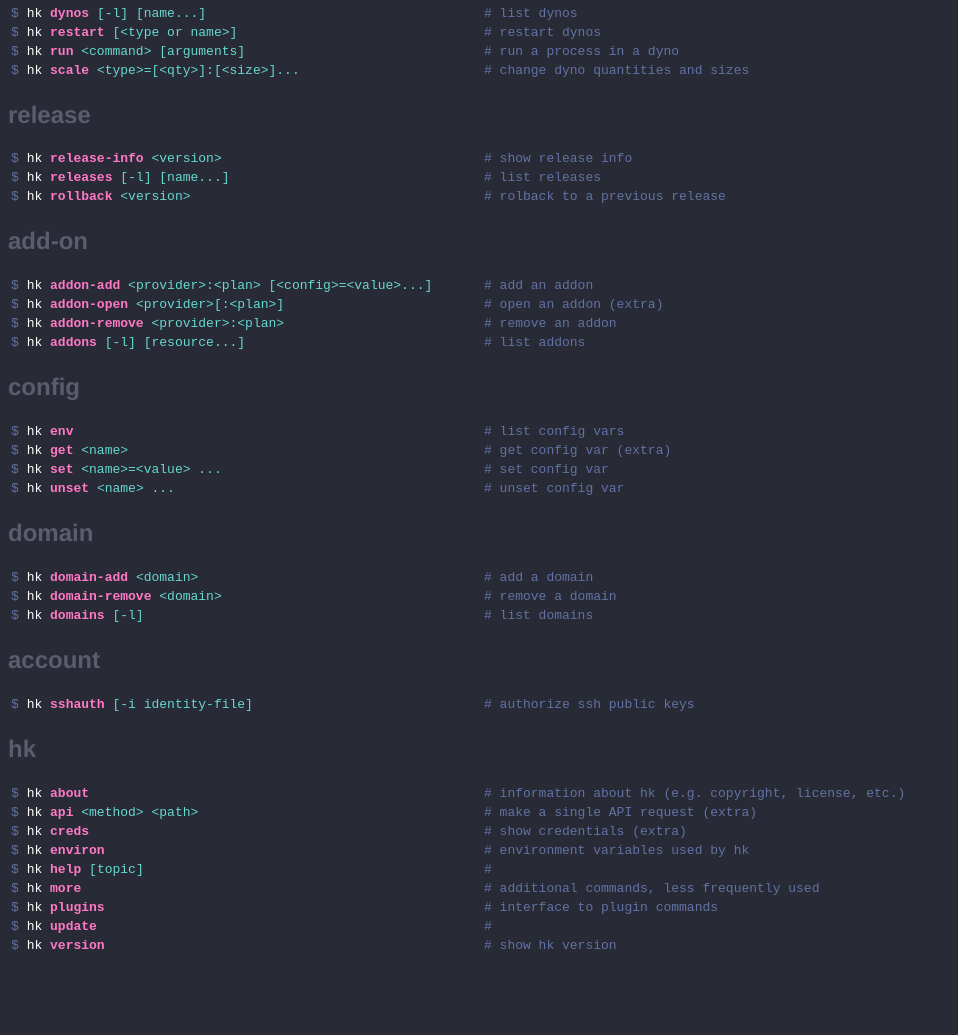
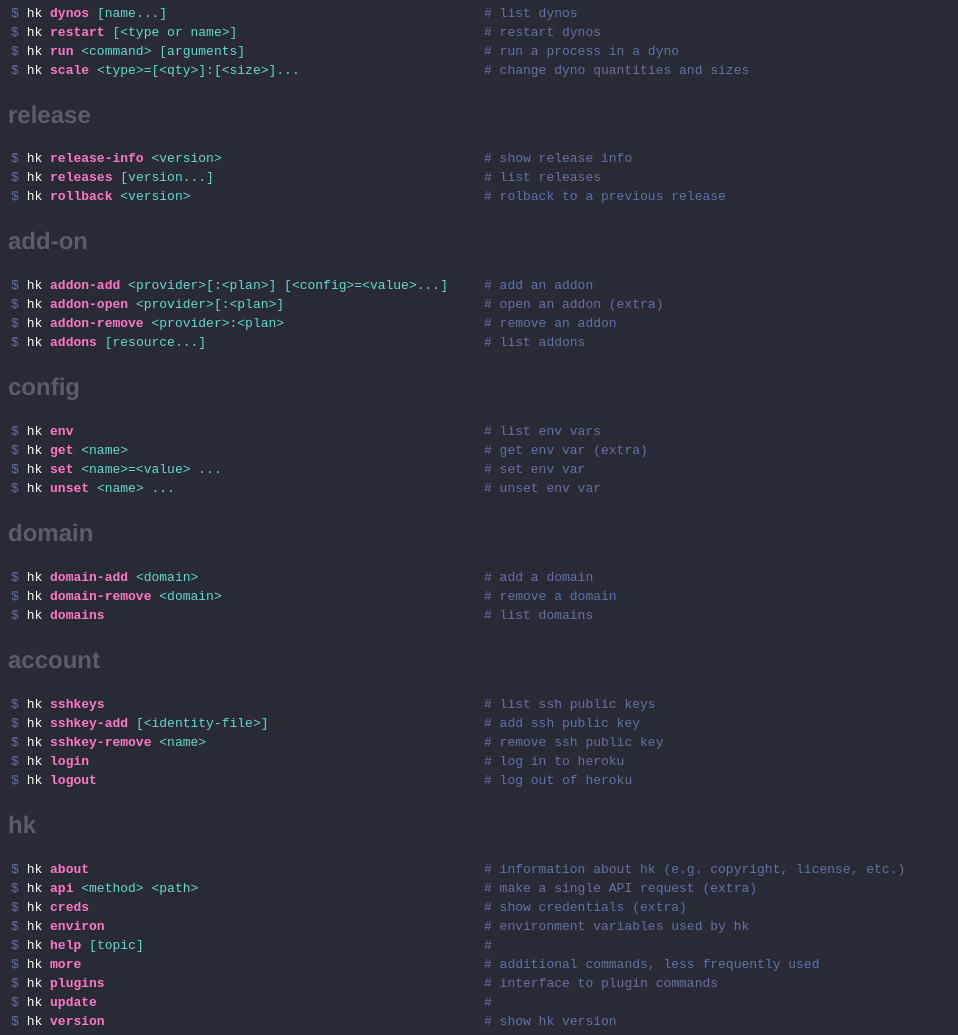
Before and after one commit to heroku/hk, a plain HTML site: page hkdist/public/styleguide.html in a window 1280 px wide. Shown: the part 401-1436 px from the top of the page, without its empty margins (0-958 px from the left). Before the commit the page ends 1365 px from the top, so only its background shows below. Drawn offline with nearby package versions, Linux system fonts and the light colour scheme.

Commit message:
First pass at feedback for commands

```diff
--- a/hkdist/public/styleguide.html
+++ b/hkdist/public/styleguide.html
@@ -84,23 +84,23 @@
         {
           "commands": [
             {
-              "root": "app",
+              "root": "which-app", // rename app to which-app
               "arguments": "",
               "comment": "show current directory app, if any (extra)"
             },
             {
               "root": "apps",
-              "arguments": "[-l] [app...]",
+              "arguments": "[app...]", // only verbose format
               "comment": "list apps"
             },
             {
-              "root": "create",
+              "root": "create", // without arguments start interactive prompt like npm init
               "arguments": "[-r region] [app]",
               "comment": "create an app"
             },
             {
-              "root": "destroy",
-              "arguments": "\u003cname\u003e",
+              "root": "destroy", // keep it like `heroku` (interactive wihout confirm)
+              "arguments": "<name>",
               "comment": "destroy an app"
             },
             {
@@ -109,7 +109,7 @@
               "comment": "show app info"
             },
             {
-              "root": "log",
+              "root": "log", // no one says check the log...other lists are plural
               "arguments": "[-n lines] [-s source] [-d dyno]",
               "comment": "stream app log lines"
             },
@@ -119,13 +119,13 @@
               "comment": "open app in a web browser (extra)"
             },
             {
-              "root": "rename",
-              "arguments": "\u003coldname\u003e \u003cnewname\u003e",
+              "root": "rename", // doesn't follow -a convention...
+              "arguments": "<oldname> <newname>",
               "comment": "rename an app"
             },
             {
               "root": "transfer",
-              "arguments": "\u003cemail\u003e",
+              "arguments": "<email>",
               "comment": "transfer app ownership to a collaborator (extra)"
             },
             {
@@ -145,7 +145,7 @@
             },
             {
               "root": "transfers",
-              "arguments": "[-l]",
+              "arguments": "", // default to verbose output
               "comment": "list existing app transfers (extra)"
             },
             {
@@ -160,22 +160,22 @@
           "commands": [
             {
               "root": "dynos",
-              "arguments": "[-l] [name...]",
+              "arguments": "[name...]", // default to verbose output
               "comment": "list dynos"
             },
             {
               "root": "restart",
-              "arguments": "[\u003ctype or name\u003e]",
+              "arguments": "[<type or name>]",
               "comment": "restart dynos"
             },
             {
               "root": "run",
-              "arguments": "\u003ccommand\u003e [arguments]",
+              "arguments": "<command> [arguments]", // add options to specify dyno size and detached option
               "comment": "run a process in a dyno"
             },
             {
               "root": "scale",
-              "arguments": "\u003ctype\u003e=[\u003cqty\u003e]:[\u003csize\u003e]...",
+              "arguments": "<type>=[<qty>]:[<size>]...",
               "comment": "change dyno quantities and sizes"
             }
           ],
@@ -185,17 +185,17 @@
           "commands": [
             {
               "root": "release-info",
-              "arguments": "\u003cversion\u003e",
+              "arguments": "<version>",
               "comment": "show release info"
             },
             {
               "root": "releases",
-              "arguments": "[-l] [name...]",
+              "arguments": "[version...]", // default to verbose output
               "comment": "list releases"
             },
             {
               "root": "rollback",
-              "arguments": "\u003cversion\u003e",
+              "arguments": "<version>",
               "comment": "rolback to a previous release"
             }
           ],
@@ -205,22 +205,22 @@
           "commands": [
             {
               "root": "addon-add",
-              "arguments": "\u003cprovider\u003e:\u003cplan\u003e [\u003cconfig\u003e=\u003cvalue\u003e...]",
+              "arguments": "<provider>[:<plan>] [<config>=<value>...]",
               "comment": "add an addon"
             },
             {
               "root": "addon-open",
-              "arguments": "\u003cprovider\u003e[:\u003cplan\u003e]",
+              "arguments": "<provider>[:<plan>]",
               "comment": "open an addon (extra)"
             },
             {
               "root": "addon-remove",
-              "arguments": "\u003cprovider\u003e:\u003cplan\u003e",
+              "arguments": "<provider>:<plan>",
               "comment": "remove an addon"
             },
             {
               "root": "addons",
-              "arguments": "[-l] [resource...]",
+              "arguments": "[resource...]", // default to verbose output
               "comment": "list addons"
             }
           ],
@@ -231,22 +231,22 @@
             {
               "root": "env",
               "arguments": "",
-              "comment": "list config vars"
+              "comment": "list env vars"
             },
             {
               "root": "get",
-              "arguments": "\u003cname\u003e",
-              "comment": "get config var (extra)"
+              "arguments": "<name>",
+              "comment": "get env var (extra)"
             },
             {
               "root": "set",
-              "arguments": "\u003cname\u003e=\u003cvalue\u003e ...",
-              "comment": "set config var"
+              "arguments": "<name>=<value> ...",
+              "comment": "set env var" // allow piping .env file
             },
             {
               "root": "unset",
-              "arguments": "\u003cname\u003e ...",
-              "comment": "unset config var"
+              "arguments": "<name> ...",
+              "comment": "unset env var"
             }
           ],
           "title": "config"
@@ -255,17 +255,17 @@
           "commands": [
             {
               "root": "domain-add",
-              "arguments": "\u003cdomain\u003e",
+              "arguments": "<domain>", // allow multiple domains at a time, allow piping
               "comment": "add a domain"
             },
             {
               "root": "domain-remove",
-              "arguments": "\u003cdomain\u003e",
+              "arguments": "<domain>",
               "comment": "remove a domain"
             },
             {
               "root": "domains",
-              "arguments": "[-l]",
+              "arguments": "", // remove verbose output and other column, in future perhaps show default domain
               "comment": "list domains"
             }
           ],
@@ -274,9 +274,29 @@
         {
           "commands": [
             {
-              "root": "sshauth",
-              "arguments": "[-i identity-file]",
-              "comment": "authorize ssh public keys"
+              "root": "sshkeys",
+              "arguments": "",
+              "comment": "list ssh public keys"
+            },
+            {
+              "root": "sshkey-add",
+              "arguments": "[<identity-file>]",
+              "comment": "add ssh public key"
+            },
+            {
+              "root": "sshkey-remove",
+              "arguments": "<name>",
+              "comment": "remove ssh public key"
+            },
+            {
+              "root": "login",
+              "arguments": "", // not sure how to make it non-interactive
+              "comment": "log in to heroku"
+            },
+            {
+              "root": "logout",
+              "arguments": "",
+              "comment": "log out of heroku"
             }
           ],
           "title": "account"
@@ -290,11 +310,11 @@
             },
             {
               "root": "api",
-              "arguments": "\u003cmethod\u003e \u003cpath\u003e",
+              "arguments": "<method> <path>",
               "comment": "make a single API request (extra)"
             },
             {
-              "root": "creds",
+              "root": "creds", // remove it?
               "arguments": "",
               "comment": "show credentials (extra)"
             },
```
